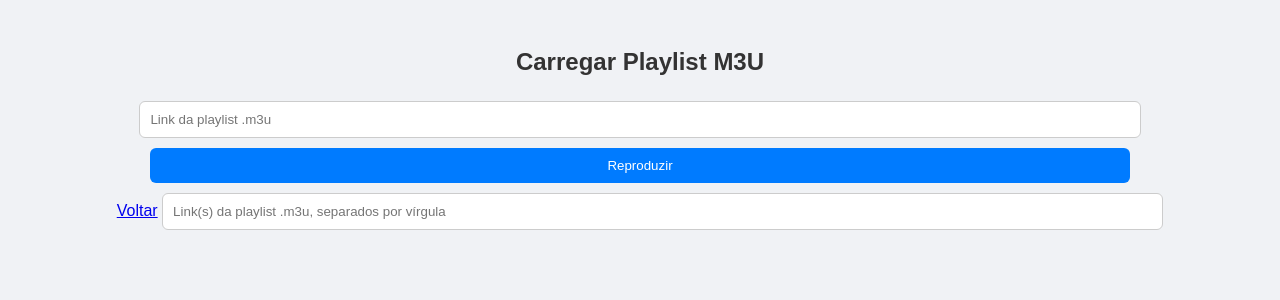
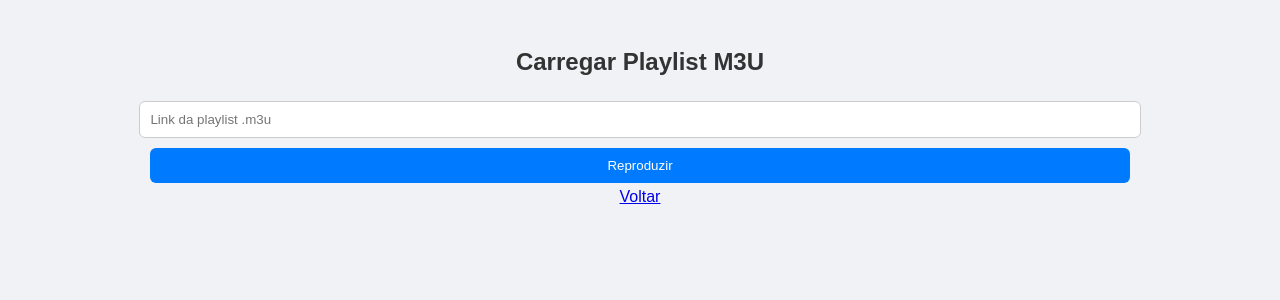
Before and after one commit to JET-SOUZA/jet.iptv, a Flask app: page /playlist in a window 1280 px wide. Shown: the top 300 px of the page. Run offline with Flask 3, Linux system fonts and the light colour scheme.

Commit message:
Update playlists.html

```diff
--- a/templates/playlists.html
+++ b/templates/playlists.html
@@ -15,4 +15,3 @@
 <a href="{{ url_for('index') }}">Voltar</a>
 </body>
 </html>
-<input type="text" name="m3u_url" placeholder="Link(s) da playlist .m3u, separados por vírgula" required>
```
